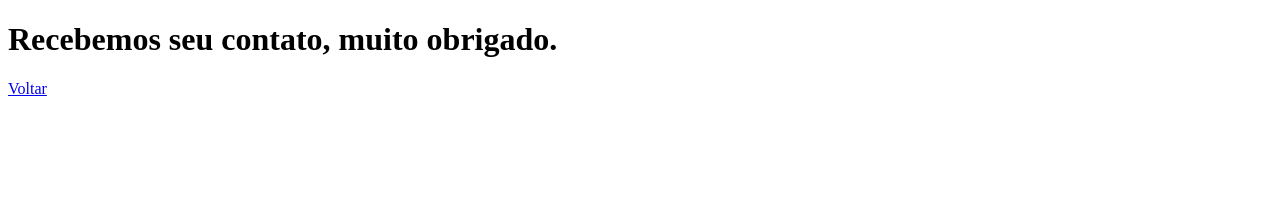
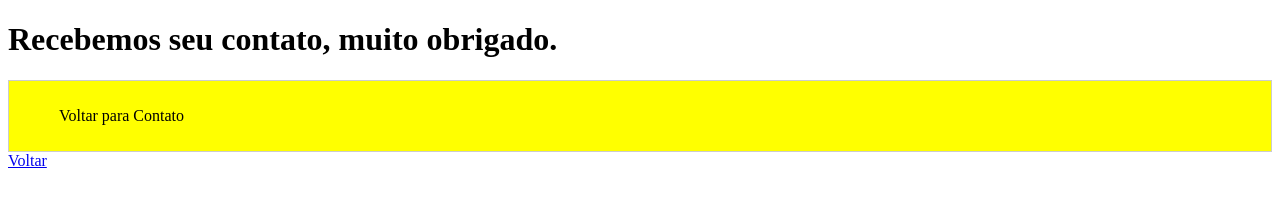
Before and after one commit to Sillascs/HTML-CSS-JS, a plain HTML site: page projeto/ProjetoEmpresaRH/paginas/contatoOk.html in a window 1280 px wide. Drawn offline with Linux system fonts and the light colour scheme.

Commit message:
Conclusão Laboratório 4

```diff
--- a/projeto/ProjetoEmpresaRH/paginas/contatoOk.html
+++ b/projeto/ProjetoEmpresaRH/paginas/contatoOk.html
@@ -8,8 +8,19 @@
 
 <body>
     <h1>Recebemos seu contato, muito obrigado.</h1>
+    <div style="background: yellow;border: 1px
+            solid #cccccc; padding: 10px;" contextmenu="voltarMenu">
+
+        <menu type="context" id="voltarMenu">
+            <menuitem label="Voltar para Contato" onclick="location.href='contato.html';">
+            Voltar para Contato
+            </menuitem>
+        </menu>
+
+    </div>
     <section>
         <a href="../index.html">Voltar</a>
     </section>
 </body>
+
 </html>
```
Also changed, not shown: projeto/ProjetoEmpresaRH/paginas/registroOk.html (+11 -0 lines). Lines whose indentation alone changed are shown as unchanged.
